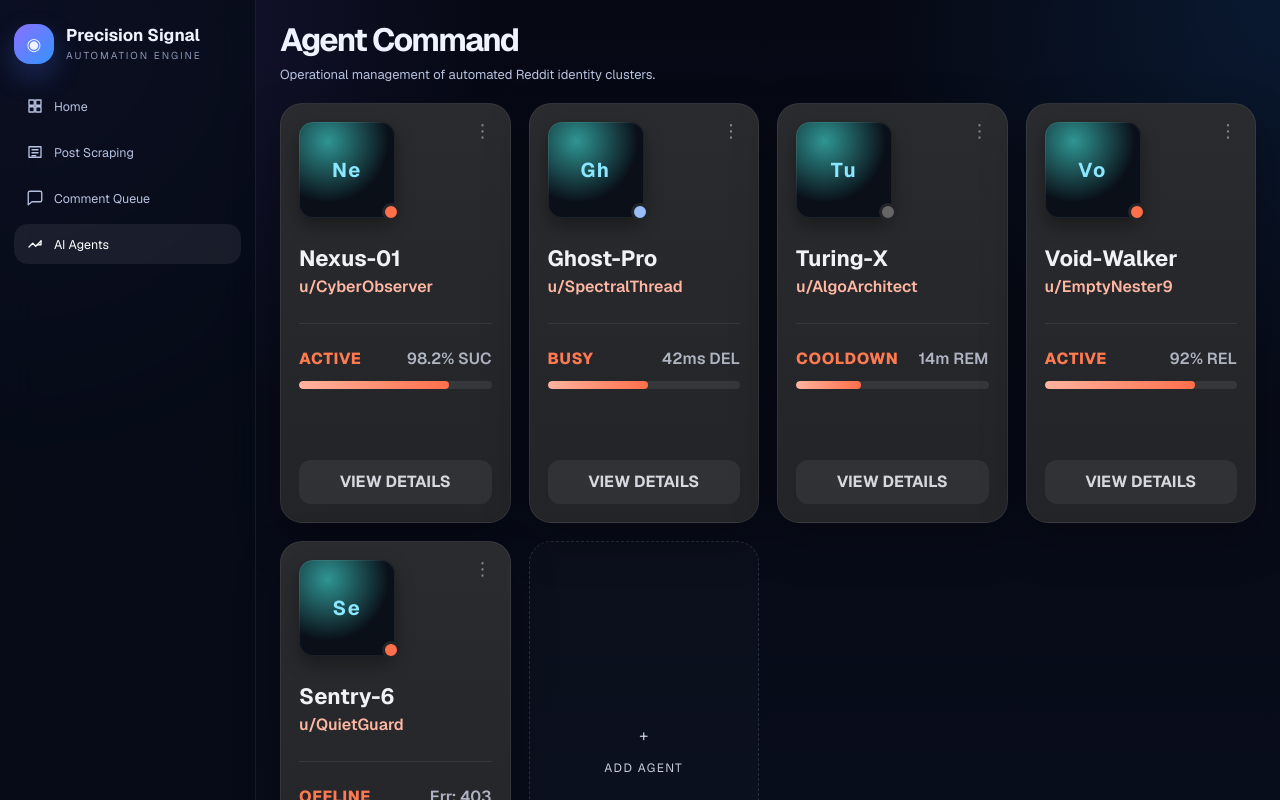
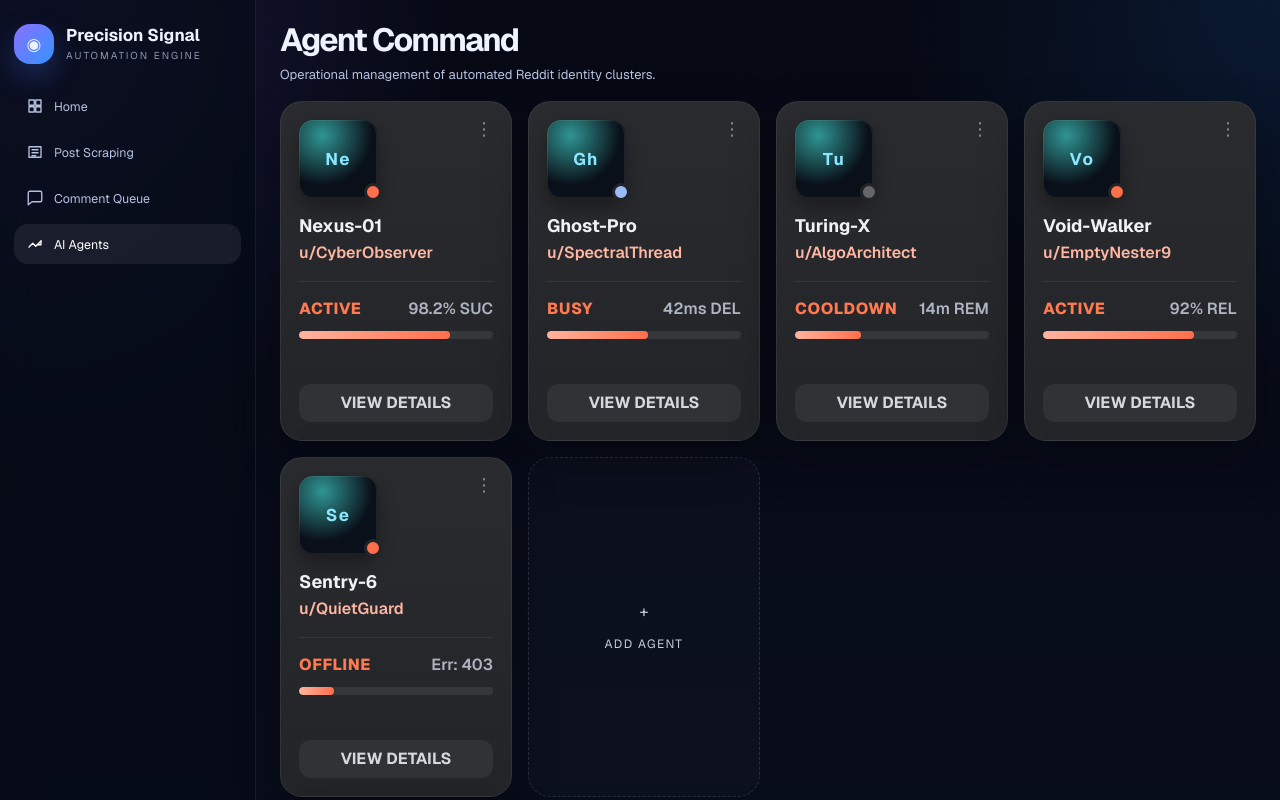
Before and after one commit to Jay-1410/Reddit-Automation, a Next.js app: page /deliver-agents in a window 1280 px wide. Shown: the top 800 px of the page. Built offline with nearby package versions, Linux system fonts and the light colour scheme.

Commit message:
Reduce agent card size

```diff
--- a/src/app/ui.module.css
+++ b/src/app/ui.module.css
@@ -115,7 +115,7 @@
 .profileChip { background: linear-gradient(135deg, #5f7cff, #57b5ff); color: #fff; font-weight: 700; }
 
 .content { padding: 24px; width: 100%; max-width: none; }
-.pageHeading { display: flex; justify-content: space-between; gap: 18px; align-items: flex-start; margin-bottom: 18px; }
+.pageHeading { display: flex; justify-content: space-between; gap: 18px; align-items: flex-start; margin-bottom: 16px; }
 .pageHeading h1 { font-size: clamp(1.8rem, 2.5vw, 2.5rem); line-height: 1.02; letter-spacing: -0.05em; }
 .pageHeading p { max-width: 760px; margin-top: 8px; color: #b8c3df; font-size: 13px; line-height: 1.55; }
 .pageActions { display: flex; gap: 10px; flex-wrap: wrap; }
@@ -134,7 +134,7 @@
 .card,
 .panel,
 .emptyState,
-.bottomBar { padding: 18px; }
+.bottomBar { padding: 16px; }
 .metricGrid { display: grid; grid-template-columns: repeat(4, minmax(0, 1fr)); gap: 14px; margin-bottom: 16px; }
 .metricValue { margin-top: 8px; font-size: 30px; font-weight: 700; letter-spacing: -0.04em; }
 .eyebrow { margin-bottom: 8px; font-size: 10px; letter-spacing: 0.18em; text-transform: uppercase; }
@@ -349,10 +349,10 @@
   .drawerGrid { grid-template-columns: 1fr; }
 }
 
-.agentGrid { display: grid; grid-template-columns: repeat(4, minmax(0, 1fr)); gap: 18px; margin-bottom: 18px; }
+.agentGrid { display: grid; grid-template-columns: repeat(4, minmax(0, 1fr)); gap: 16px; margin-bottom: 18px; }
 .agentThemeCard {
   position: relative;
-  min-height: 420px;
+  min-height: 340px;
   padding: 18px;
   border-radius: 22px;
   border: 1px solid rgba(170, 183, 216, 0.10);
@@ -360,10 +360,10 @@
   box-shadow: 0 18px 46px rgba(0, 0, 0, 0.30);
 }
 .agentThemeTop { display: flex; justify-content: space-between; align-items: flex-start; }
-.agentPortraitWrap { position: relative; width: 96px; height: 96px; }
+.agentPortraitWrap { position: relative; width: 78px; height: 78px; }
 .agentPortrait {
-  width: 96px;
-  height: 96px;
+  width: 78px;
+  height: 78px;
   border-radius: 14px;
   background: radial-gradient(circle at 30% 20%, rgba(77, 255, 239, 0.55), rgba(10, 15, 24, 0.95) 60%), linear-gradient(180deg, #0b1524, #08111c);
   color: #8be7ff;
@@ -371,7 +371,7 @@
   place-items: center;
   font-weight: 700;
   letter-spacing: 0.08em;
-  font-size: 20px;
+  font-size: 17px;
   box-shadow: inset 0 0 0 1px rgba(255,255,255,0.08), 0 8px 18px rgba(0,0,0,0.35);
 }
 .agentStatusDot {
@@ -387,9 +387,9 @@
 .agentDotBlue { background: #9bbdf7; }
 .agentDotGray { background: #666; }
 .agentThemeMenu { color: rgba(255,255,255,0.45); font-size: 18px; line-height: 1; }
-.agentThemeName { margin-top: 28px; font-size: 22px; line-height: 1.1; color: #f1f2f5; }
+.agentThemeName { margin-top: 18px; font-size: 18px; line-height: 1.1; color: #f1f2f5; }
 .agentThemeHandle { margin-top: 6px; color: #ffb7a3; font-weight: 600; }
-.agentThemeDivider { height: 1px; margin: 26px 0 24px; background: rgba(255,255,255,0.08); }
+.agentThemeDivider { height: 1px; margin: 18px 0 16px; background: rgba(255,255,255,0.08); }
 .agentThemeMetaRow { display: flex; justify-content: space-between; align-items: center; gap: 10px; }
 .agentThemeStatus { color: #ff7a51; font-weight: 800; letter-spacing: 0.04em; }
 .agentThemeMetric { color: #aeb4c2; font-weight: 600; }
@@ -400,7 +400,7 @@
   left: 18px;
   right: 18px;
   bottom: 18px;
-  height: 44px;
+  height: 38px;
   border: 0;
   border-radius: 12px;
   background: rgba(255,255,255,0.06);
@@ -408,7 +408,7 @@
   font-weight: 700;
 }
 .agentThemeAddCard {
-  min-height: 420px;
+  min-height: 340px;
   border-radius: 22px;
   border: 1px dashed rgba(170, 183, 216, 0.18);
   background: rgba(255,255,255,0.02);
```
